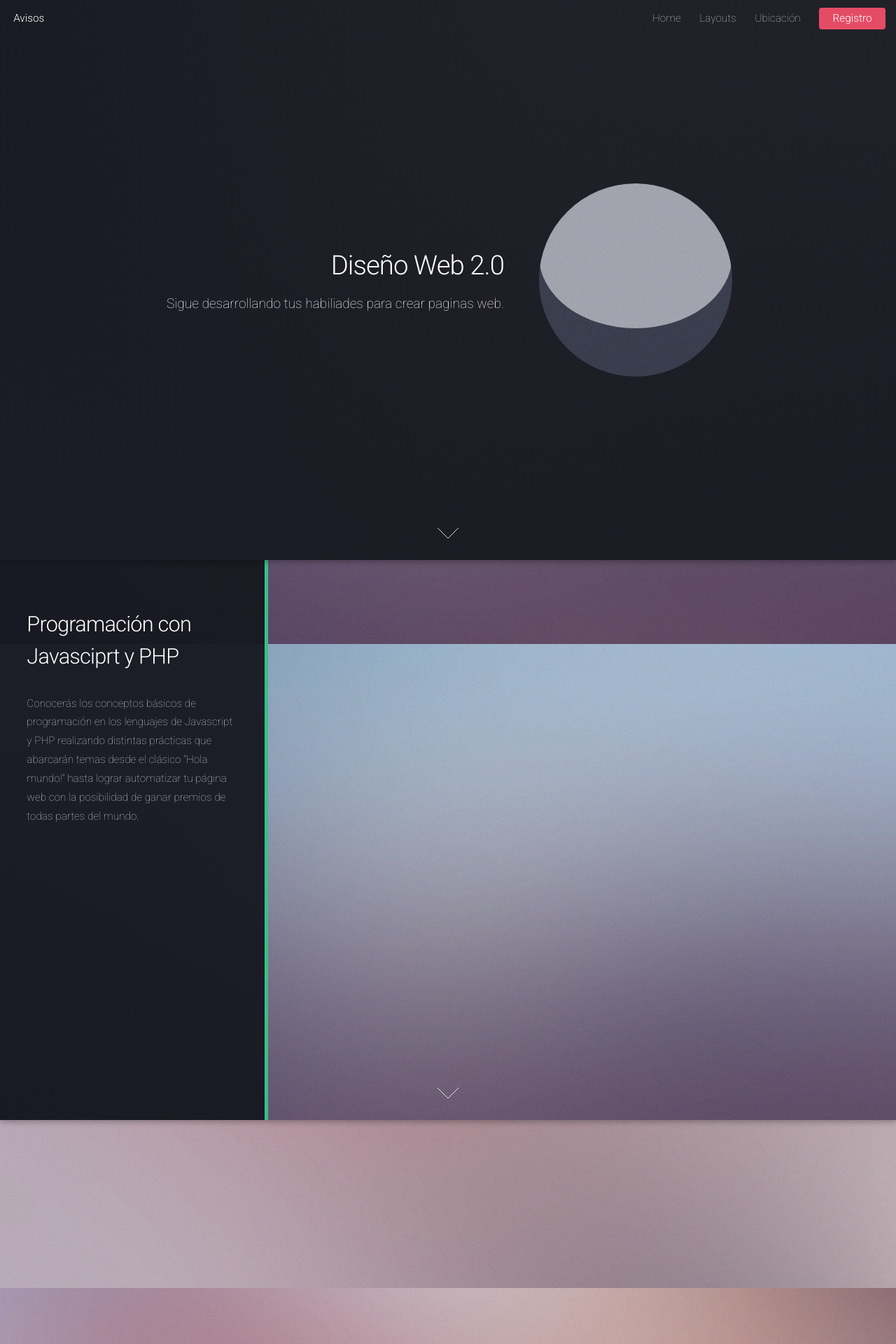
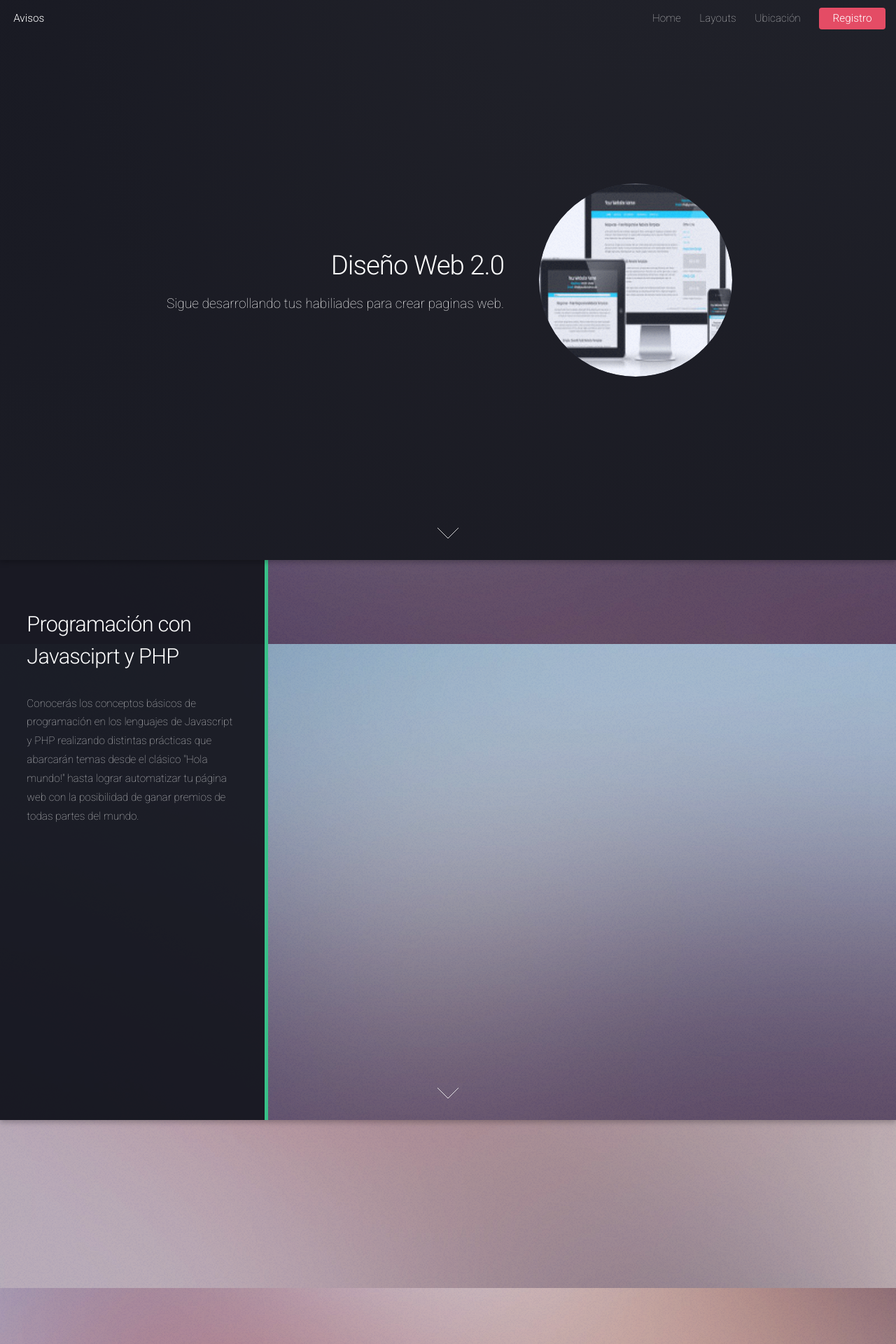
Before and after one commit to aki801/DPW2, a PHP site: page / in a window 1280 px wide. Shown: the top 1920 px of the page at 70% size. Run offline with PHP 8.4, Linux system fonts and the light colour scheme; data that the repository does not hold is empty; grey boxes are pictures that could not be loaded.

Commit message:
se corrigio el problema con la imagen en php

```diff
--- a/index.php
+++ b/index.php
@@ -127,7 +127,7 @@
 							<h2>Diseño Web 2.0</h2>
 							<p>Sigue desarrollando tus habiliades para crear paginas web.</p>
 						</header>
-						<span class="image"><img src="images/response-plantila-gratis-html.jpg" alt="" /></span>
+						<span class="image"><img src="images/response-plantila-html-170.jpg" alt="" /></span>
 					</div>
 					<a href="#onedes" class="goto-next scrolly">Next</a>
 				</section>
```
